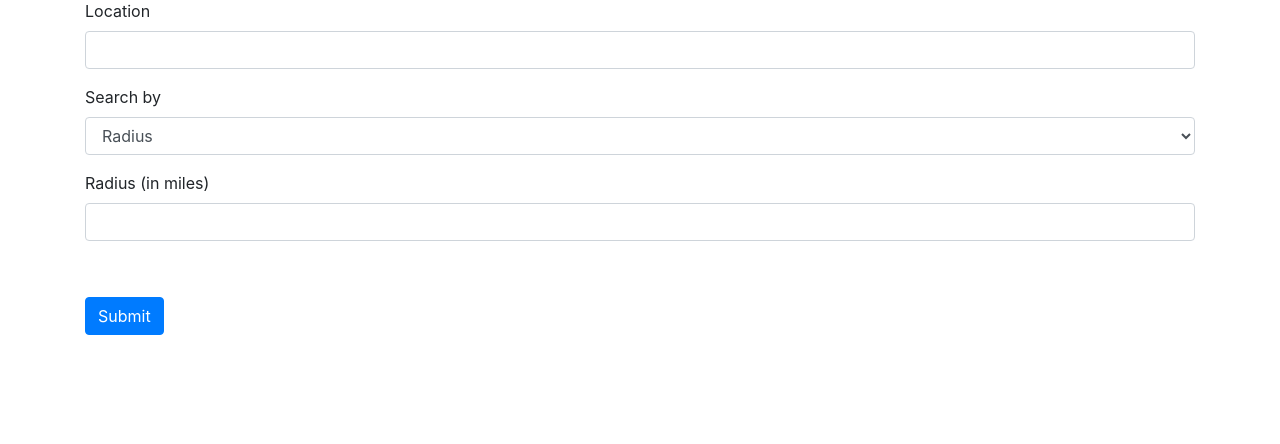
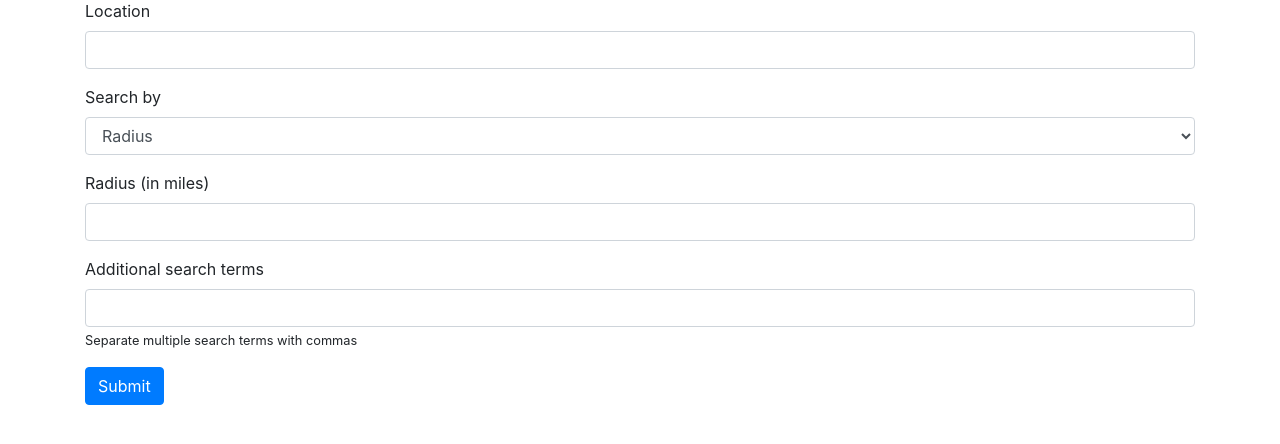
Before and after one commit to nick-danger/business-locator, a Flask app: template src/app/blueprints/business_locator/templates/index.html in a window 1280 px wide. Shown: the part 113-557 px from the top of the page. Run offline with Flask 3, Linux system fonts and the light colour scheme; the template is opened without the code that fills it: values that come from a table or form of the project are taken from there, others are empty; some libraries are stand-ins or nearby versions.

Commit message:
stupid bugs

```diff
--- a/src/app/blueprints/business_locator/templates/index.html
+++ b/src/app/blueprints/business_locator/templates/index.html
@@ -22,9 +22,9 @@
         {{ form.max_drive_time(class="form-control") }}
     </div>
     <div class="form-group">
-        {{ form.additional_search_terms.label(class="form-label") }}<br>
-        {{ form.additional_search_terms(class="form-control", size=32) }}
-        <small>{{ form.additional_search_terms.description }}</small>
+        {{ form.search_terms.label(class="form-label") }}<br>
+        {{ form.search_terms(class="form-control", size=32) }}
+        <small>{{ form.search_terms.description }}</small>
     </div>
     <button type="submit" class="btn btn-primary">Submit</button>
 </form>
```
